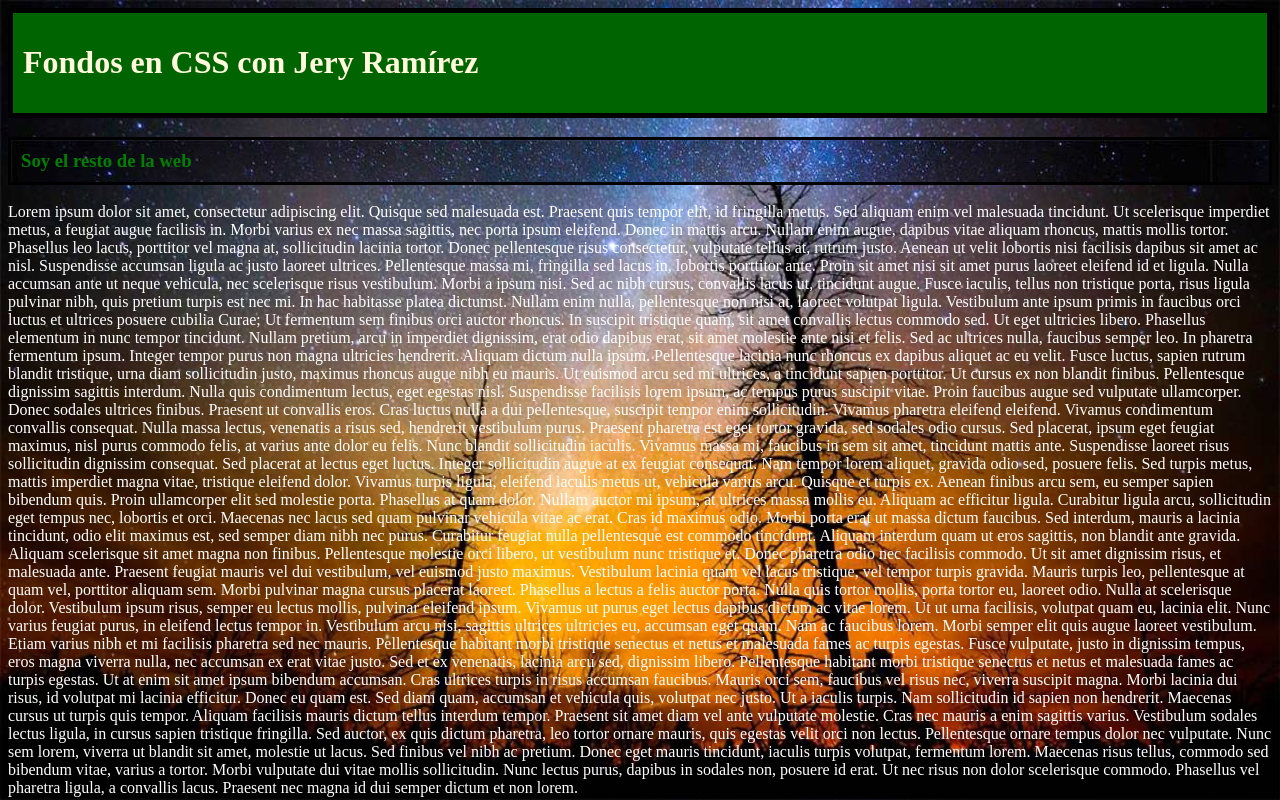
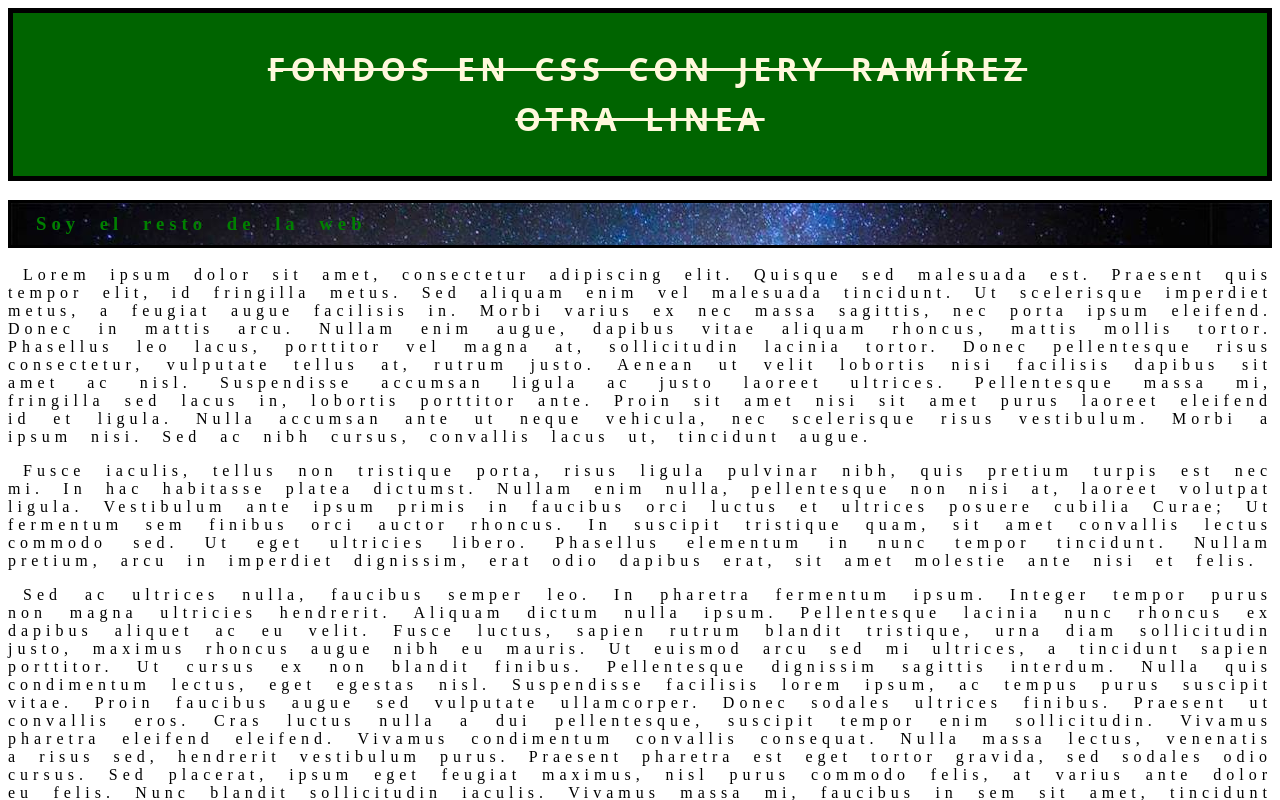
Before and after one commit to Rafadinho85/03-fondos, a plain HTML site: page index.html in a window 1280 px wide. Shown: the top 800 px of the page. Drawn offline with Linux system fonts and the light colour scheme.

Commit message:
Propiedades CSS  para textos

```diff
--- a/index.html
+++ b/index.html
@@ -10,7 +10,7 @@
 <body>
 
     <div id="caja">
-        <h1>Fondos en CSS con Jery Ramírez</h1>
+        <h1>Fondos en CSS con Jery Ramírez <br> otra linea</h1>
 
     </div>
 
@@ -27,14 +27,16 @@
         Pellentesque massa mi, fringilla sed lacus in, lobortis porttitor ante. Proin sit amet nisi sit amet purus
         laoreet eleifend id et ligula. Nulla accumsan ante ut neque vehicula, nec scelerisque risus vestibulum. Morbi a
         ipsum nisi. Sed ac nibh cursus, convallis lacus ut, tincidunt augue.
-
+    </p>
+    <p>
         Fusce iaculis, tellus non tristique porta, risus ligula pulvinar nibh, quis pretium turpis est nec mi. In hac
         habitasse platea dictumst. Nullam enim nulla, pellentesque non nisi at, laoreet volutpat ligula. Vestibulum ante
         ipsum primis in faucibus orci luctus et ultrices posuere cubilia Curae; Ut fermentum sem finibus orci auctor
         rhoncus. In suscipit tristique quam, sit amet convallis lectus commodo sed. Ut eget ultricies libero. Phasellus
         elementum in nunc tempor tincidunt. Nullam pretium, arcu in imperdiet dignissim, erat odio dapibus erat, sit
         amet molestie ante nisi et felis.
-
+    </p>
+        <p>
         Sed ac ultrices nulla, faucibus semper leo. In pharetra fermentum ipsum. Integer tempor purus non magna
         ultricies hendrerit. Aliquam dictum nulla ipsum. Pellentesque lacinia nunc rhoncus ex dapibus aliquet ac eu
         velit. Fusce luctus, sapien rutrum blandit tristique, urna diam sollicitudin justo, maximus rhoncus augue nibh
--- a/style.css
+++ b/style.css
@@ -1,18 +1,28 @@
 body{
-    background-color: seagreen;
+  /*  background-color: seagreen;
     background-image: url("img/fondo.jpg");
     background-repeat: repeat;
     background-size: 100% 100%;
-    color: white;
-    background-attachment: fixed;/*NOS PERMITE FIJAR EL FONDO PARA QUE NO SE MUEVA CON EL SCROLL*/
-    background-position: left bottom;
+    background-attachment: fixed; /*NOS PERMITE FIJAR EL FONDO PARA QUE NO SE MUEVA CON EL SCROLL
+    background-position: left bottom;*/
+    color: black;
+    text-align: justify;
+    text-indent: 15px;/*agregar sangria a los parrafos*/
+    word-spacing: 10px;/*espacio entre palabras*/
+    letter-spacing: 5px;
 }
 
 #caja{
     border: 5px solid black;
     padding: 10px;
+    background-color: darkgreen;
     color: cornsilk;
-    background-color: darkgreen;
+    font-family: "Open Sans";
+    text-align: center;
+    line-height: 50px;/*espacio entre textoss*/
+    text-transform: uppercase;/*convertir a mayusculas*/
+    text-decoration: line-through;/*agregar linea en el texto*/
+    vertical-align: top;
 }
 h3{
    color: green;
```
